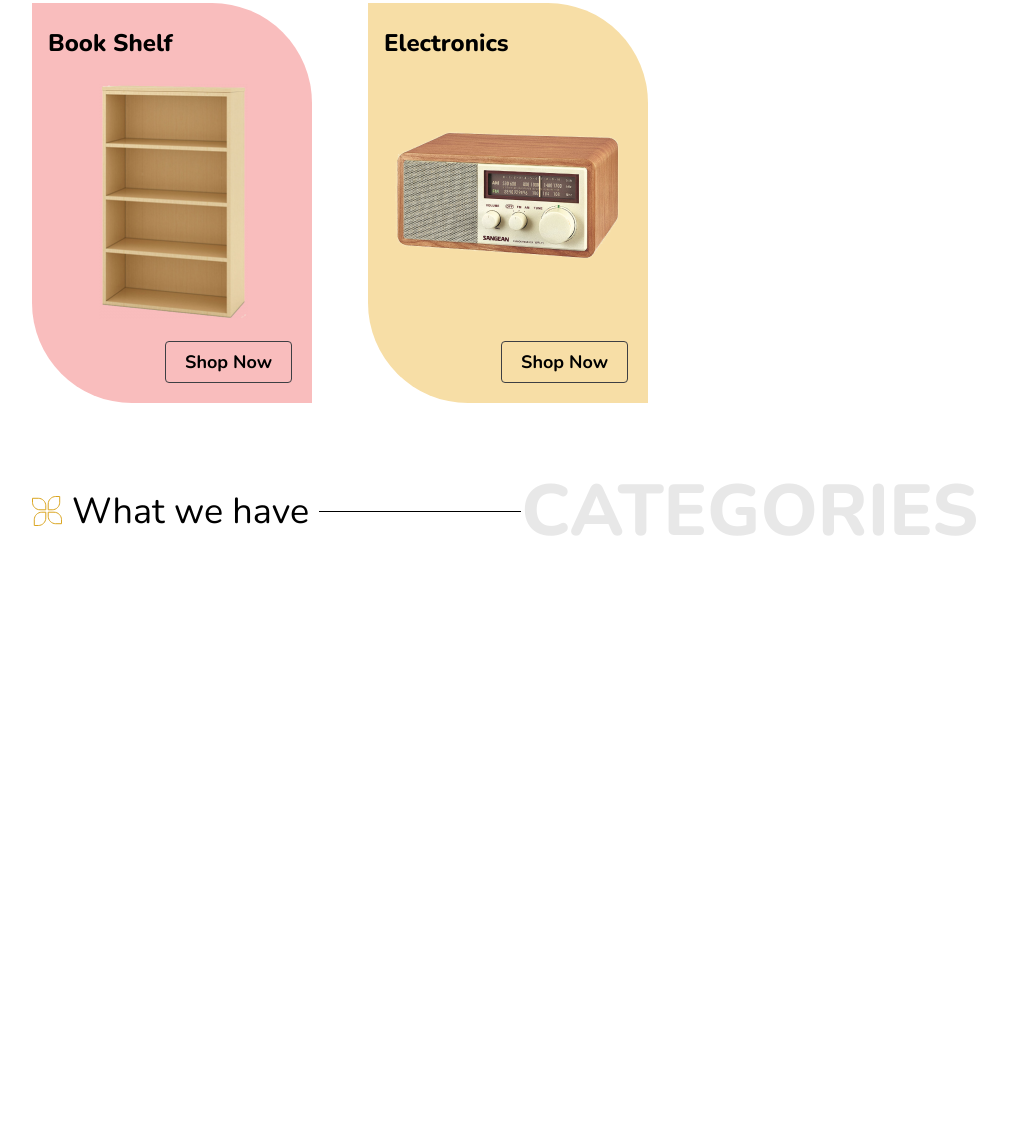
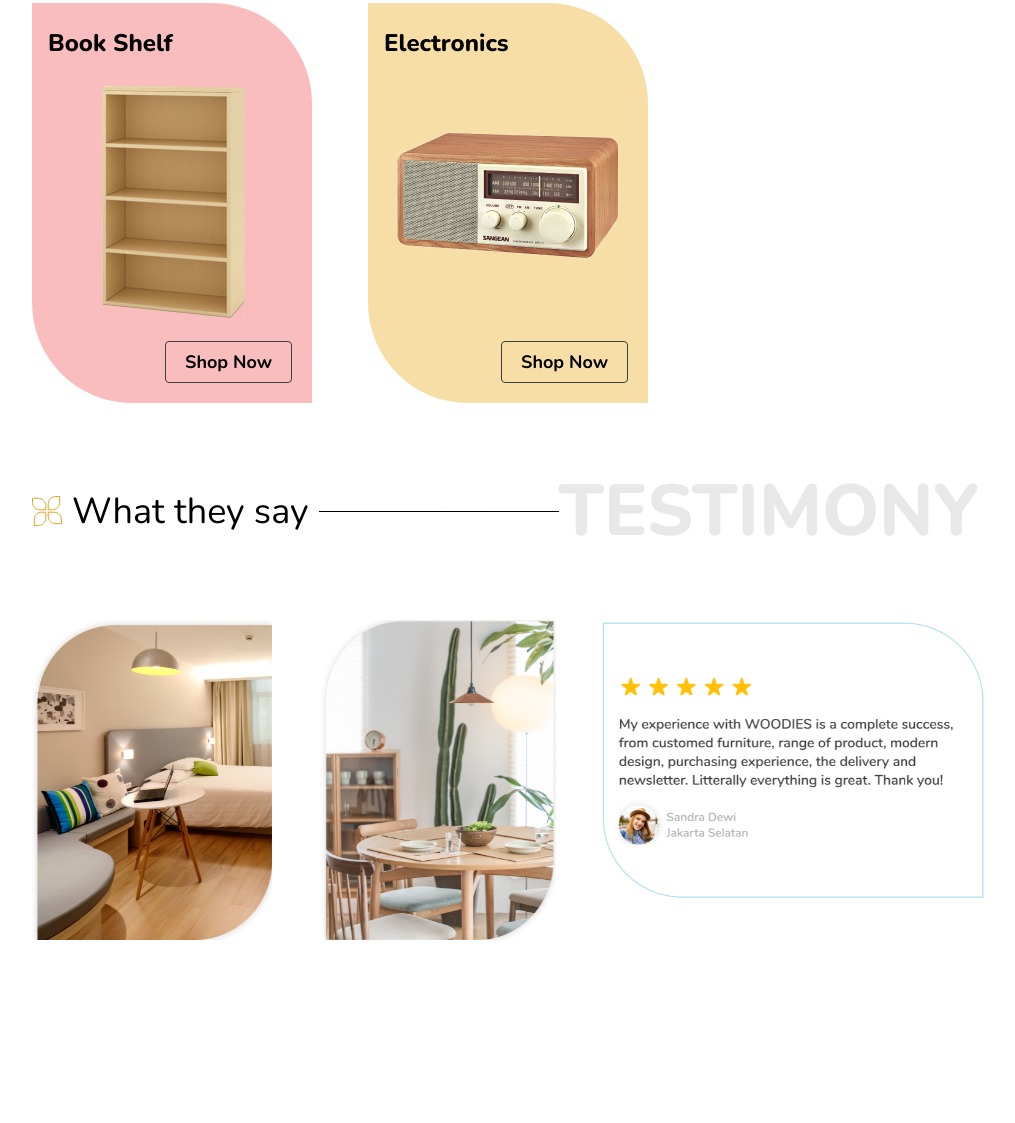
Before and after one commit to igm209/WOODIES, a plain HTML site: page index.html in a window 1280 px wide. Shown: the part 2962-4085 px from the top of the page, without its empty margins (108-1123 px from the left). Before the commit the page ends 3590 px from the top, so only its background shows below. Drawn offline with nearby package versions, Linux system fonts and the light colour scheme.

Commit message:
testimony

```diff
--- a/index.html
+++ b/index.html
@@ -123,10 +123,23 @@
     <section>
         <header>
             <img id="wwalogo" src="img/logo.svg">
-            <div id="wwatext">What we have</div>
-            <img class="line" src="img/Line 2.svg">
-            <h2>CATEGORIES</h2>
+            <div id="wwatext">What they say</div>
+            <img class="line" src="img/Line 3.svg">
+            <h2>TESTIMONY</h2>
         </header>
+        <div class="container4">
+            <div>
+                <img id="test" src="img/test-1.png">
+            </div>
+            <div>
+                <img id="test" src="img/test-2.png">
+            </div>
+            <div>
+                <img id="review" src="img/test-3.png">
+
+            </div>
+        </div>
+
     </section>
 </body>
 </html>
--- a/style.css
+++ b/style.css
@@ -281,3 +281,20 @@ h2{
     padding-left: 8%;
     padding-top: 15%;
 }
+
+.container4 {
+    display: grid;
+    grid-template-columns: 240px 240px 384px;
+    grid-template-rows: 500px;
+    grid-column-gap: 44px;
+}
+
+#test {
+    height: 320px;
+    width: 240px;
+}
+
+#review {
+    height: 280px;
+    width: 384px;
+}
```
Also changed, not shown: img/Line 3.svg (added), img/test-1.png (added), img/test-2.png (added), img/test-3.png (added).
